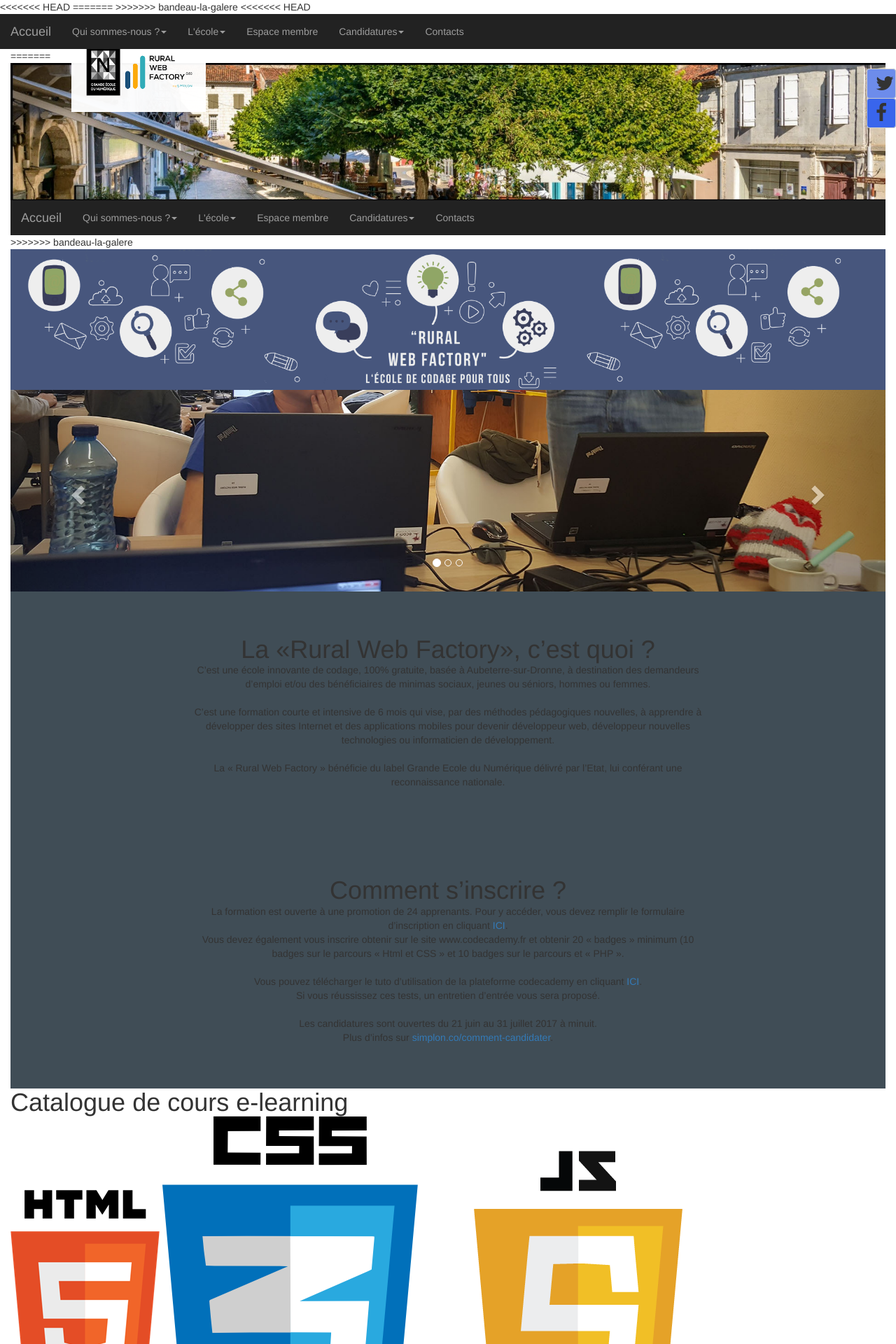
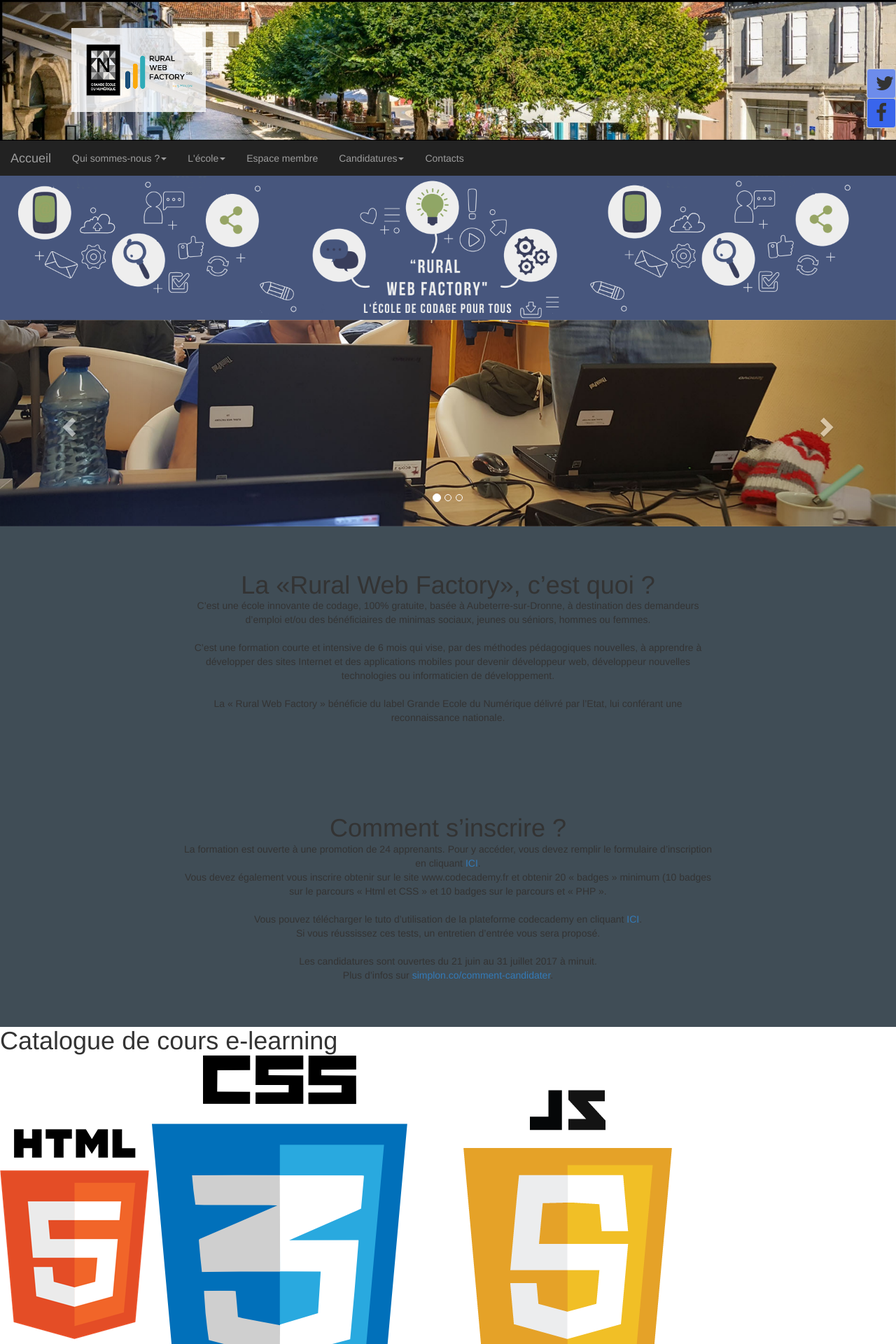
Before and after one commit to Fhire77/RWF, a PHP site: page /index.php in a window 1280 px wide. Shown: the top 1920 px of the page at 70% size. Run offline with PHP 8.4, Linux system fonts and the light colour scheme; some libraries are stand-ins or nearby versions.

Commit message:
rec header

```diff
--- a/assets/inc/header.php
+++ b/assets/inc/header.php
@@ -8,14 +8,8 @@
    <meta name="viewport" content="width=device-width, initial-scale=1">
      <title>Rural Web Factory</title>
    <meta name="description" content="Rural Web Factory">
-<<<<<<< HEAD
-   <link rel="stylesheet" type="text/css" href="style.css">
-   <link rel="stylesheet" type="text/css" href="assets/css/pages_secondaires.css">
-   <link href="https://fonts.googleapis.com/css?family=Dosis|Indie+Flower|Josefin+Sans" rel="stylesheet">
-=======
    <link rel="stylesheet" type="text/css" href="assets/css/style.css">
    <!--<link rel="stylesheet" href="MaquetteV2.css" media="screen" /> -->
->>>>>>> bandeau-la-galere
    <link href="https://maxcdn.bootstrapcdn.com/bootstrap/3.3.1/css/bootstrap.min.css" rel="stylesheet">
    <link href="https://maxcdn.bootstrapcdn.com/font-awesome/4.2.0/css/font-awesome.min.css" rel="stylesheet">
 
@@ -25,60 +19,6 @@
 
  <body data-spy="scroll" data-target=".navbar">
 
-<<<<<<< HEAD
- <div class="container-fluid">
-
-       <!-- En-tête logo
-   ================================================== -->
-   <div class="row" id="header">
-         <a href="index.php"><img src="assets/img/logo-rwf.png" alt="" id="rwf"/></a>
-         <a id="reseauxsociaux1" class="btn btn-default" href="https://fr-fr.facebook.com/RuralWebFactory/"><i class="fa fa-facebook fa-2x"></i></a>
-         <a id="reseauxsociaux2" class="btn btn-default" href="https://twitter.com/ruralwebfactory"><i class="fa fa-twitter fa-2x"></i></a>
-   </div>
-   <!-- Navigation
-   ================================================== -->
-   <section class="row" id="nav">
-   <nav class="navbar navbar-inverse" role="navigation">
-     <div class="navbar-header">
-       <button type="button" class="navbar-toggle" data-toggle="collapse" data-target=".navbar-collapse">
-         <span class="icon-bar"></span>
-         <span class="icon-bar"></span>
-         <span class="icon-bar"></span>
-       </button>
-       <a class="navbar-brand" href="index.php">Accueil</a>
-     </div>
-
-     <div class="collapse navbar-collapse">
-       <ul class="nav navbar-nav">
-         <li class="dropdown"> <a class="dropdown-toggle" data-toggle="dropdown" href="qui.php">Qui sommes-nous ?<span class="caret"></span></a>
-           <ul class="dropdown-menu">
-               <li><a href="qui.php">La Rural Web Factory</a></li>
-               <li><a href="concept.php">Concept</a></li>
-               <li><a href="faq.php">FAQ</a></li>
-           </ul>
-         </li>
-         <li class="dropdown"> <a class="dropdown-toggle" data-toggle="dropdown" href="ecole.php">L'école<span class="caret"></span></a>
-           <ul class="dropdown-menu">
-               <li><a href="ecole.php">La structure</a></li>
-               <li><a href="projets.php">Projets</a></li>
-               <li><a href="equipe.php">L'équipe</a></li>
-               <li><a href="formation.php">La formation</a></li>
-           </ul>
-         </li>
-         <li> <a href="#">Espace membre</a> </li>
-         <li class="dropdown"> <a class="dropdown-toggle" data-toggle="dropdown" href="candidature.php">Candidatures<span class="caret"></span></a>
-           <ul class="dropdown-menu">
-               <li><a href="candidature.php" id="candidater">Comment candidater ?</a></li>
-               <li><a href="candidature1.php" id="interesse">La formation vous intéresse ?</a></li>
-               <li><a href="candidature2.php" id="entreprise">Vous êtes une entreprise ?</a></li>
-           </ul>
-         </li>
-         <li> <a href="contacts.php">Contacts</a> </li>
-       </ul>
-     </div>
-   </nav>
-   </section>
-=======
  <div>
 
 
@@ -133,4 +73,3 @@
        </div>
      </nav>
    </div>
->>>>>>> bandeau-la-galere
```
